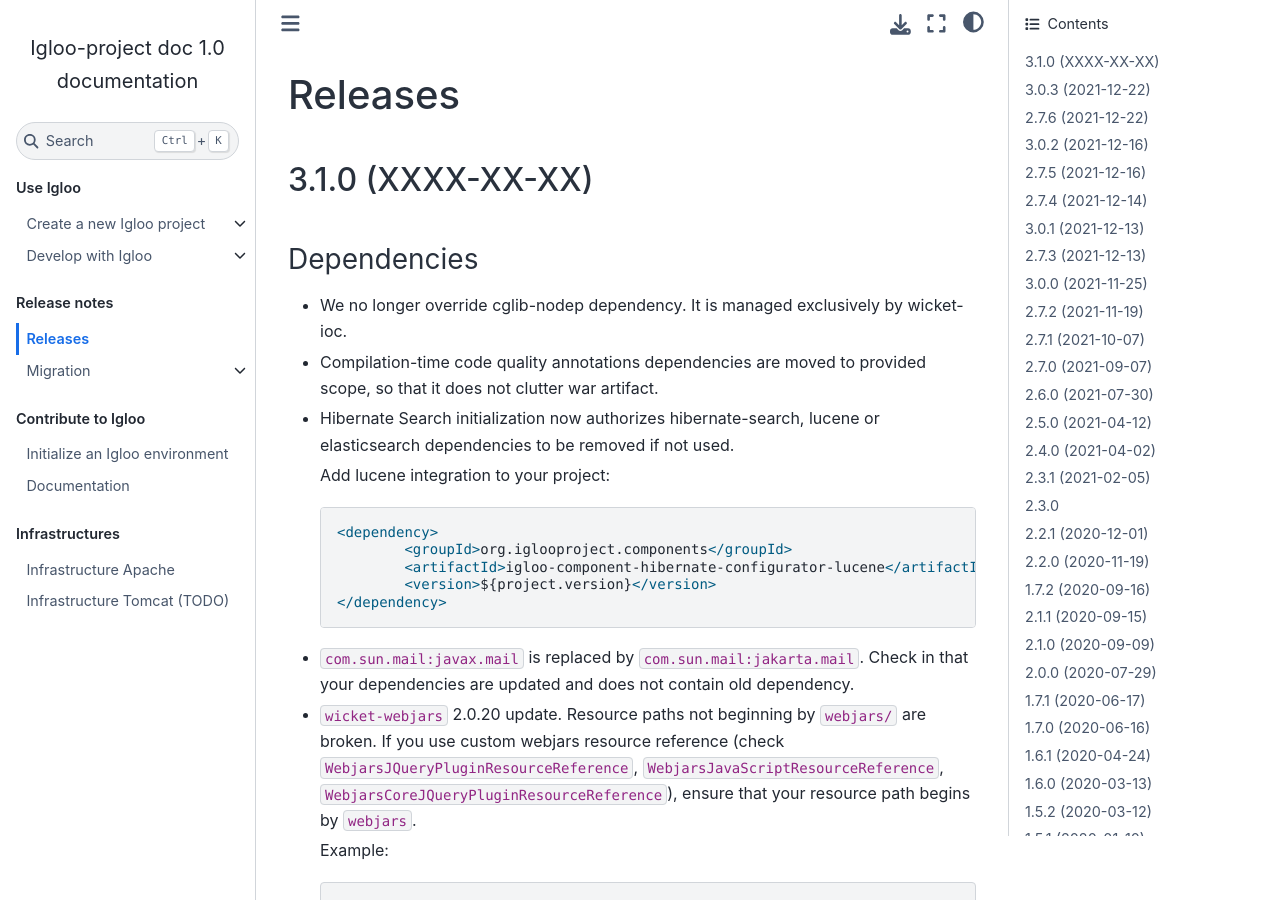
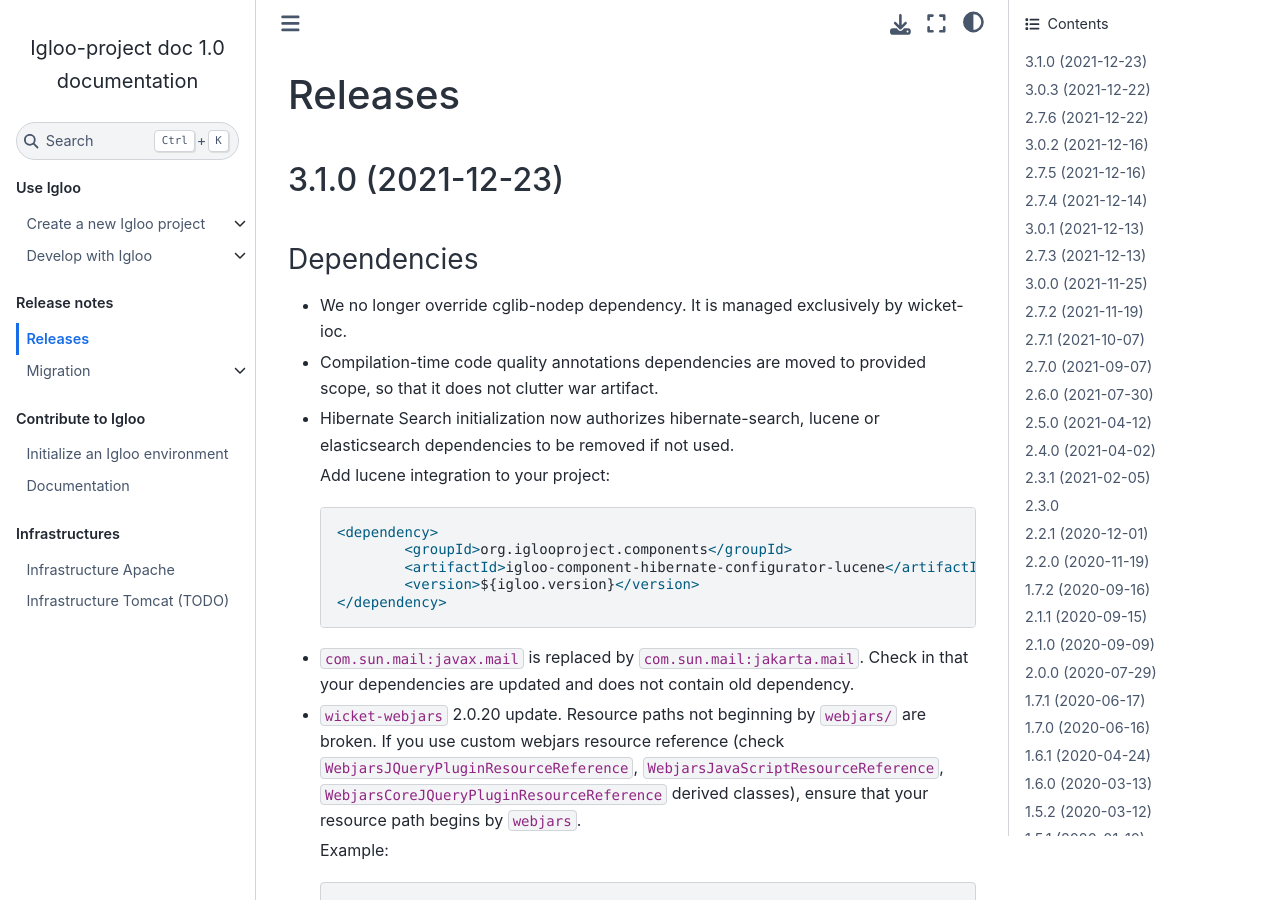
Before and after one commit to igloo-project/igloo-doc, a Sphinx documentation site: the page built from source/release-notes/releases.rst, in a window 1280 px wide and 900 px high. Built offline with Sphinx 7.4.7 and the Sphinx Book theme 1.1.4, drawn with Linux system fonts in a browser that asks for light colours.

Commit message:
3.1.0: release

```diff
--- a/source/release-notes/releases.rst
+++ b/source/release-notes/releases.rst
@@ -4,7 +4,7 @@
 
 .. _v3.1.0:
 
-3.1.0 (XXXX-XX-XX)
+3.1.0 (2021-12-23)
 ##################
 
 Dependencies
@@ -24,14 +24,14 @@
 		<dependency>
 			<groupId>org.iglooproject.components</groupId>
 			<artifactId>igloo-component-hibernate-configurator-lucene</artifactId>
-			<version>${project.version}</version>
+			<version>${igloo.version}</version>
 		</dependency>
 
 * ``com.sun.mail:javax.mail`` is replaced by ``com.sun.mail:jakarta.mail``. Check
   in that your dependencies are updated and does not contain old dependency.
 * ``wicket-webjars`` 2.0.20 update. Resource paths not beginning by ``webjars/``
   are broken. If you use custom webjars resource reference (check ``WebjarsJQueryPluginResourceReference``,
-  ``WebjarsJavaScriptResourceReference``, ``WebjarsCoreJQueryPluginResourceReference``),
+  ``WebjarsJavaScriptResourceReference``, ``WebjarsCoreJQueryPluginResourceReference`` derived classes),
   ensure that your resource path begins by ``webjars``.
 
   Example:
```
